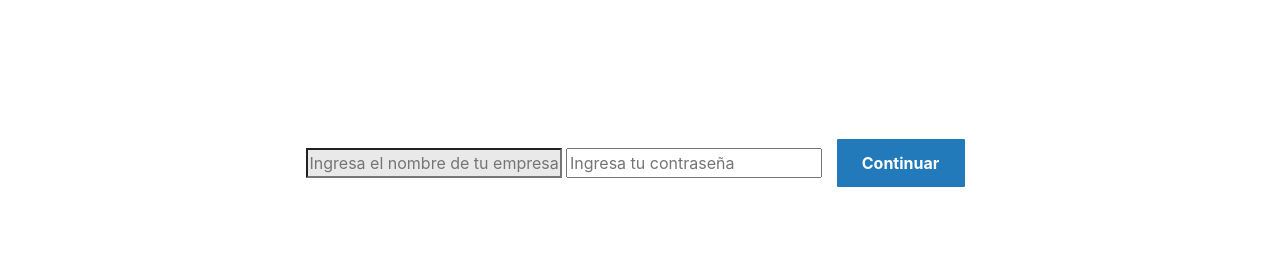
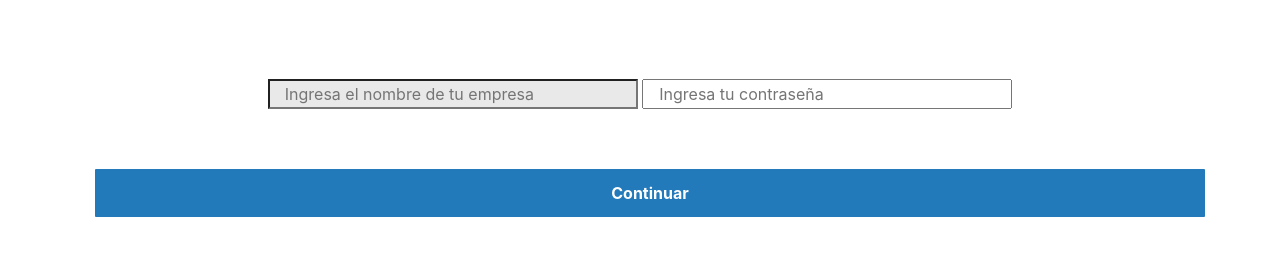
Before and after one commit to lizzie136/Labogirls, a website built with webpack: page login.html in a window 1280 px wide. Shown: the part 162-418 px from the top of the page. Built offline with nearby package versions, Linux system fonts and the light colour scheme.

Commit message:
Integrate Login and Inicio

```diff
--- a/login.html
+++ b/login.html
@@ -18,10 +18,10 @@
   <main style= "text-align: center">
       <h2 class="tex-aling-center">Pay QR dash</h2>
       <div class="container"style="margin-top: 100px">
-        <form action="log">
-            <input class="col-s-10 offset-s1 col-m6 offset-m3 in-log validate center-align" id="usuario" placeholder="Ingresa el nombre de tu empresa" type="email" required="">
-            <input class="col-s-10 offset-s1 col-m6 offset-m3 in-log validate center-align" id="password" placeholder="Ingresa tu contraseña" type="password" required="">
-            <button class="col-s-12 col-m6 offset-m3 center-align" id="btnInicio" style="margin-top: 60px">Continuar</button>
+        <form action="./Inicio.html">
+            <input class="col-12 col-sm-4 in-log validate center-align" id="usuario" placeholder="Ingresa el nombre de tu empresa" type="email" required="">
+            <input class="col-12 col-sm-4  in-log validate center-align" id="password" placeholder="Ingresa tu contraseña" type="password" required="">
+            <button class="col-12 col-m6 offset-m3 center-align" id="btnInicio" style="margin-top: 60px">Continuar</button>
         </form>
       </div>
   </main>
```
